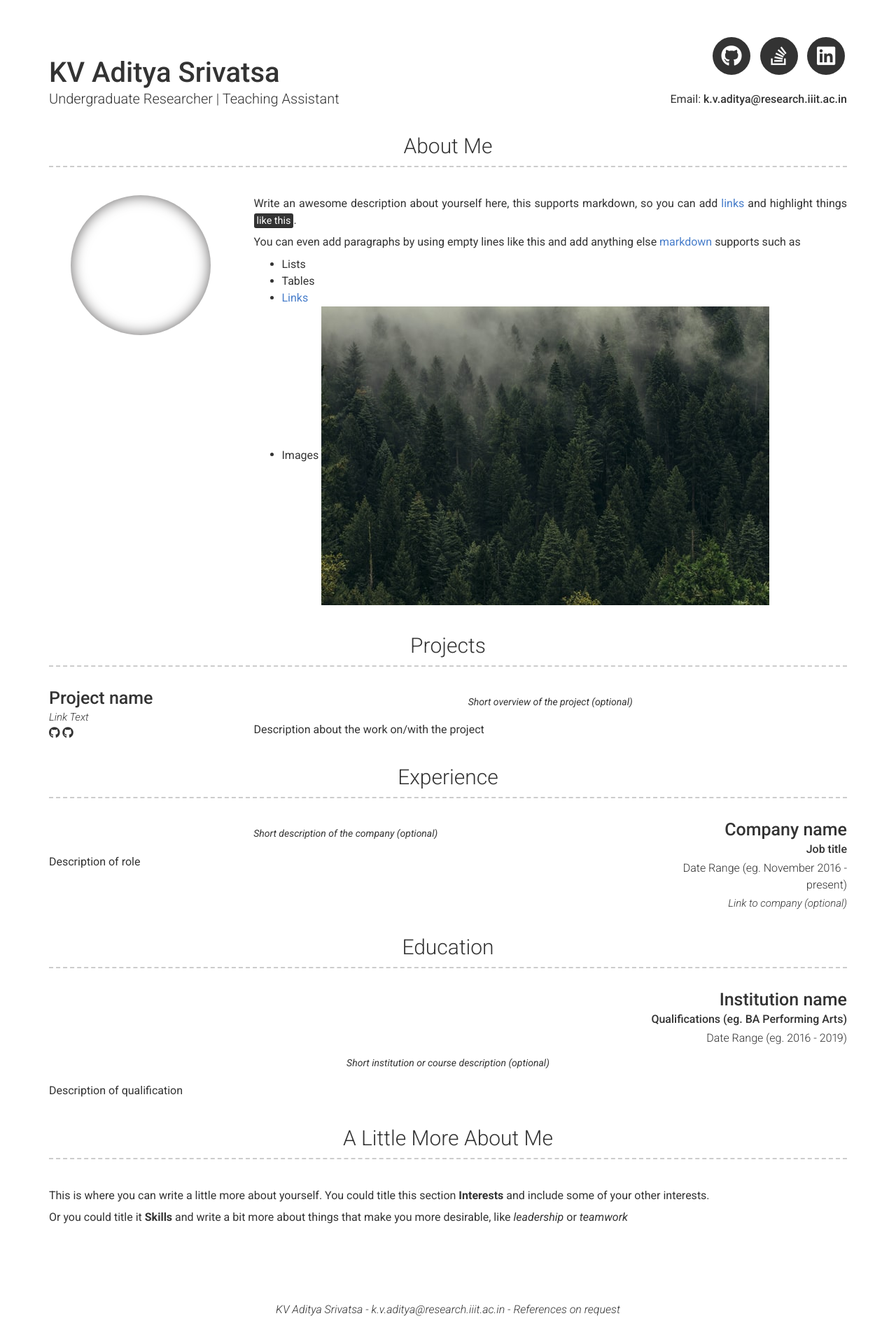
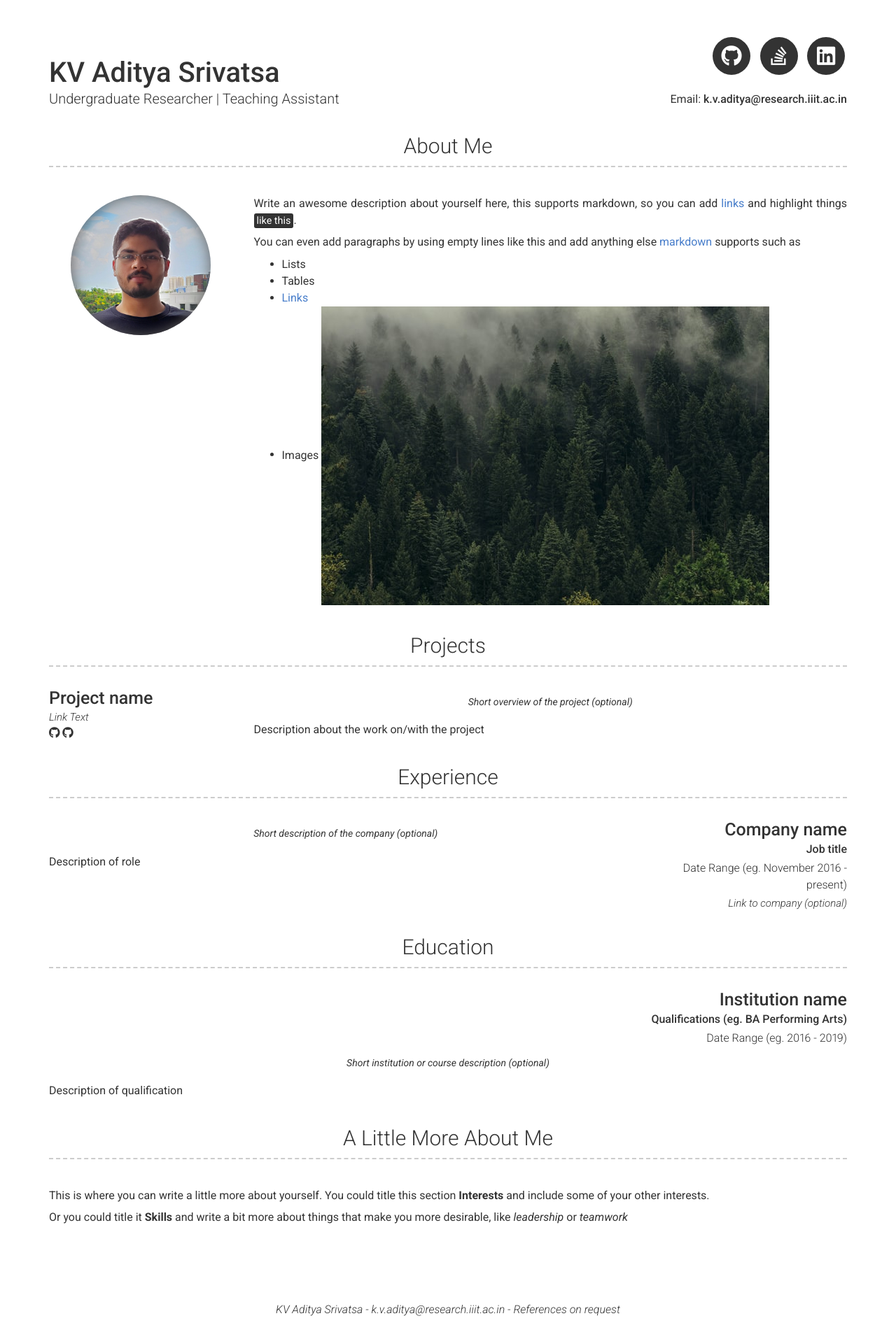
Before and after one commit to kvadityasrivatsa/kvadityasrivatsa.github.io, a Jekyll site: the page built from index.md, in a window 1280 px wide. Shown: the whole page at 70% size. Built offline with Jekyll 4.4.1, drawn with Linux system fonts in a browser that asks for light colours; nearby versions of some CDN libraries.

Commit message:
Update _config.yml

```diff
--- a/_config.yml
+++ b/_config.yml
@@ -50,7 +50,7 @@ linkedin_username: KV Aditya Srivatsa
 
 # About Section
 # about_title: About Me (Use this to override about section title)
-about_profile_image: images/profile.jpg (eg. images/profile.jpg)
+about_profile_image: images/profile.jpg
 about_content: | # this will include new lines to allow paragraphs
   Write an awesome description about yourself here, this supports markdown, so you can add [links](http://foobar.com) and highlight things <mark>like this</mark>.
 
```
